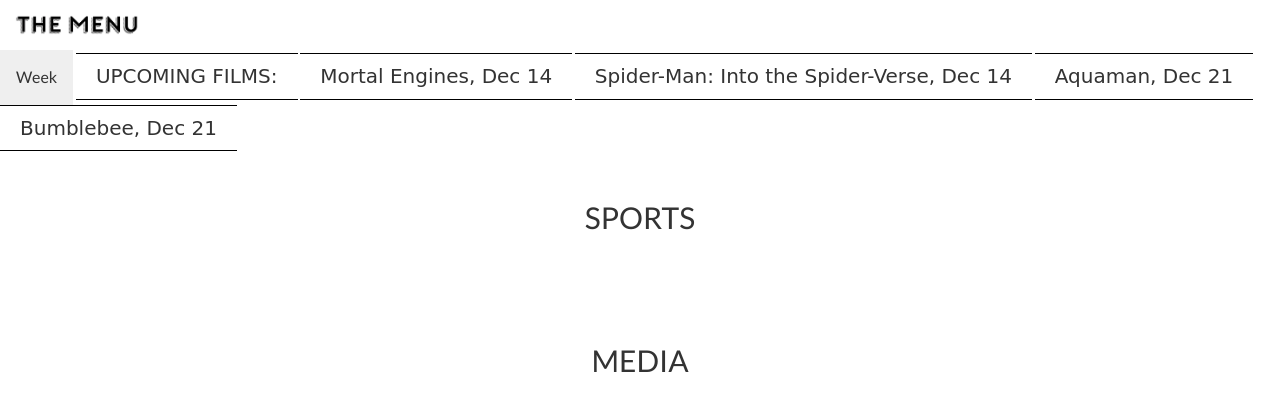
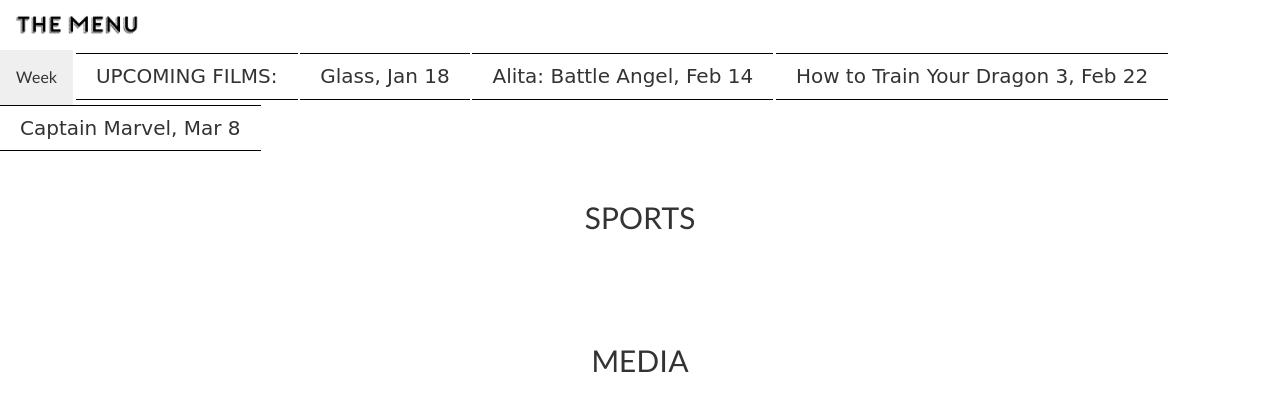
Before and after one commit to richardwu5/Django, a Django app: a page that uses primer/templates/primer/layout.html in a window 1280 px wide. Shown: the top 420 px of the page. Run offline with Django 3.2, Linux system fonts and the light colour scheme; data that the repository does not hold is empty; some libraries are stand-ins or nearby versions; some web fonts are replaced.

Commit message:
Update movies

```diff
--- a/primer/templates/primer/layout.html
+++ b/primer/templates/primer/layout.html
@@ -33,16 +33,16 @@
   			<p>UPCOMING FILMS:</p>
   		</div>
 		<div class="carousel">
-  			<p>Mortal Engines, Dec 14</p>
+  			<p>Glass, Jan 18</p>
   		</div>
   		<div class="carousel">
-  			<p>Spider-Man: Into the Spider-Verse, Dec 14</p>
+  			<p>Alita: Battle Angel, Feb 14</p>
   		</div>
   		<div class="carousel">
-  			<p>Aquaman, Dec 21</p>
+  			<p>How to Train Your Dragon 3, Feb 22</p>
   		</div>
   		<div class="carousel">
-  			<p>Bumblebee, Dec 21</p>
+  			<p>Captain Marvel, Mar 8</p>
   		</div>
 	</div>
 
```
